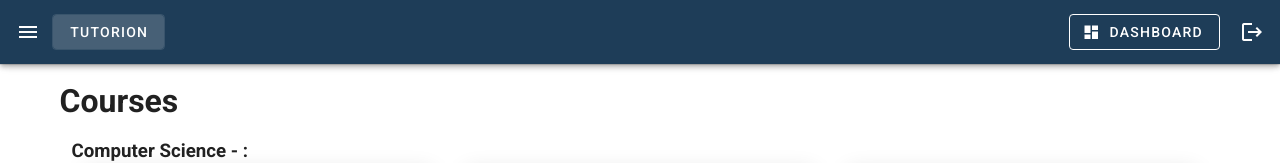
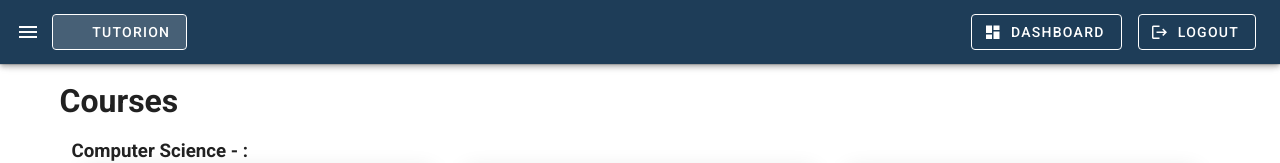
Before and after one commit to edu-fedorae/fgp-tutorial-client, a Vue app: page / in a window 1280 px wide. Shown: the top 163 px of the page. Built offline with nearby package versions, Linux system fonts and the light colour scheme.

Commit message:
Updated responsiveness on AppHeader

```diff
--- a/src/components/core/AppHeader.vue
+++ b/src/components/core/AppHeader.vue
@@ -3,28 +3,59 @@
     <v-app-bar color="#1E3D58" dark>
       <v-app-bar-nav-icon></v-app-bar-nav-icon>
 
-      <v-btn :to="{ name: 'Home' }" text outlined>Tutorion</v-btn>
+      <v-btn
+          title="Home"
+          class=""
+          :to="{ name: 'Home' }"
+          outlined
+      >
+        <v-icon left>mdi-battlenet</v-icon>
+        Tutorion
+      </v-btn>
 
       <v-spacer></v-spacer>
 
       <template v-if="!isAuthenticated">
-        <v-btn :to="{ name: 'Register' }" outlined>
+        <v-btn
+            title="Register"
+            class="ma-2 d-none d-md-block"
+            :to="{ name: 'Register' }"
+            outlined
+        >
+          <v-icon left>mdi-login</v-icon>
           Sign Up
+        </v-btn>
+        <v-btn class="d-none d-md-none" title="Sign Up" :to="{ name: 'Register' }" icon>
+          <v-icon>mdi-signup</v-icon>
         </v-btn>
       </template>
       <template v-else>
         <v-btn
           title="Dashboard"
-          class="ma-2"
+          class="ma-2 d-none d-md-flex"
           :to="{ name: 'Dashboard-Home' }"
           outlined
         >
           <v-icon left>mdi-view-dashboard</v-icon>
           Dashboard
         </v-btn>
-        <v-btn title="Logout" @click.prevent="logout" icon>
+        <v-btn
+            title="Logout"
+            class="ma-2 d-none d-md-flex"
+            @click.prevent="logout"
+            outlined
+        >
+          <v-icon left>mdi-logout</v-icon>
+          Logout
+        </v-btn>
+
+        <v-btn class="d-md-none" title="Dashboard" :to="{ name: 'Dashboard-Home' }" icon>
+          <v-icon>mdi-view-dashboard</v-icon>
+        </v-btn>
+        <v-btn class="d-md-none" title="Logout" @click.prevent="logout" icon>
           <v-icon>mdi-logout</v-icon>
         </v-btn>
+
       </template>
     </v-app-bar>
   </div>
```
